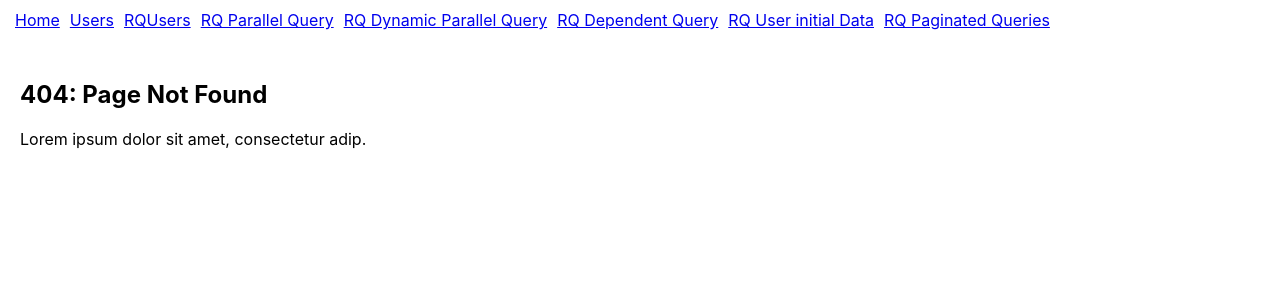
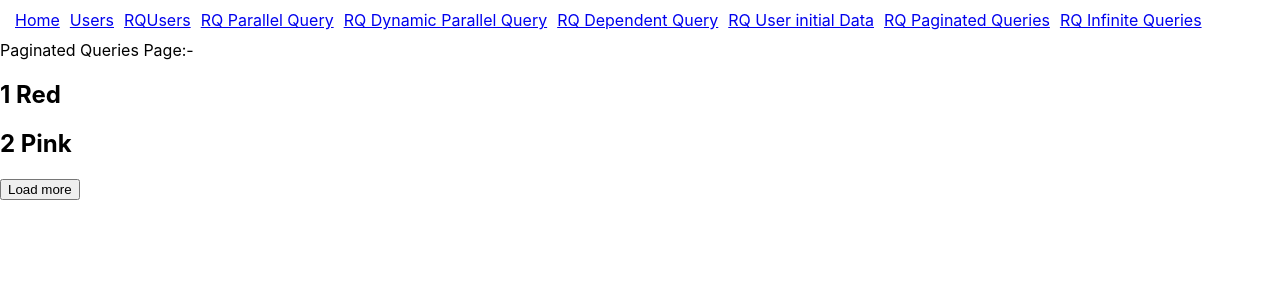
Before and after one commit to aditisolanki71/React-query, a React (Create React App) app: page /rq-infinite-query in a window 1280 px wide. Before the commit this address had no page. Shown: the top 300 px of the page. Built offline with nearby package versions, Linux system fonts and the light colour scheme; data requests are answered from the project's data file.

Commit message:
Infinite queries

```diff
--- a/src/App.js
+++ b/src/App.js
@@ -10,7 +10,8 @@ import ParallelQuery from './components/RQParallelQuery.page';
 import RQDynamicParallelQueryPage from "./components/RQDynamicParallelQuery.page";
 import RQDependentQueriesPage from "./components/DependentQueries.page"
 import RQUserInitialData from './components/RQUserInitialData.page';
-import PaginatedQueriesPage from './components/PaginatedQueries.page';
+import RQPaginatedQueriesPage from './components/RQPaginatedQueries.page';
+import RQInfiniteQueriesPage from './components/RQInfinitequeries.page';
 const client = new QueryClient();
 
 function App() {
@@ -42,6 +43,9 @@ function App() {
             <Link to="/rq-paginated" style={{ padding: 5 }}>
             RQ Paginated Queries
             </Link>
+            <Link to="/rq-infinite-query" style={{ padding: 5 }}>
+            RQ Infinite Queries
+            </Link>
         </nav>
         <Routes>
           <Route path="/rqusers/:userId" element={<RQUserDetail />} />
@@ -51,7 +55,8 @@ function App() {
           <Route path="/rq-dynamic-parallel"element={<RQDynamicParallelQueryPage userIds={[1,2,3]}/>} />
           <Route path="/rq-dependent"element={<RQDependentQueriesPage email="aditisolanki@gmail.com"/>} />
           <Route path="/rq-user-initial" element={<RQUserInitialData/>} />
-          <Route path="/rq-paginated" element={<PaginatedQueriesPage/>} />
+          <Route path="/rq-paginated" element={<RQPaginatedQueriesPage/>} />
+          <Route path="/rq-infinite-query" element={<RQInfiniteQueriesPage/>} />
           <Route path="/" element={<HomePage />} />
           <Route path="*" element={<NoMatch />} />
         </Routes>
--- /dev/null
+++ b/src/components/RQInfinitequeries.page.js
@@ -0,0 +1,70 @@
+import axios from "axios";
+import { useInfiniteQuery } from "react-query";
+import { Fragment, useState } from "react"
+
+const fetchColors = ({ pageParam = 1 }) => {
+    return axios.get(`http://localhost:3001/colors?_limit=2&_page=${pageParam}`)
+}
+
+// http://localhost:3001/colors?_limit=2&_page=1
+const RQInfiniteQueriesPage = () => {
+    const [pageNumber,setPageNumber] = useState(1);
+    const {
+            data: colors,
+            isLoading,
+            isError,
+            error,
+            hasNextPage,
+            fetchNextPage,
+            isFetching,
+            isFetchingNextPage
+        } = useInfiniteQuery(
+        ['fetch-colors'],
+         fetchColors,
+         {
+            getNextPageParam: (_lastPage, pages) => {
+                if(pages.length < 4) {
+                    return pages.length + 1
+                }
+                else {
+                    return undefined;
+                }
+            }
+         }
+    )
+    console.log("color data is",colors)
+
+    if(isLoading) {
+        return <h2>Loading Colors...</h2>
+    }
+
+    if(isError) {
+        return <h2>{error}</h2>
+    }
+
+    return (
+        <>
+            <div>
+                Paginated Queries Page:-
+                <div>
+                    {colors?.pages.map((group,index) => {
+                        return (
+                            <Fragment key={index}>
+                               {group.data.map((color) => (
+                                <h2 key={color.id}>{color.id} {color.label}</h2>
+                               ))}
+                            </Fragment>
+                        )}
+                    )}
+                </div>
+            </div>
+            <button disabled={!hasNextPage} onClick={fetchNextPage}>
+                Load more
+            </button>
+            <div>
+                {isFetching && !isFetchingNextPage ? "Fetching" : null}
+            </div>
+        </>
+    )
+}
+export default RQInfiniteQueriesPage;
--- a/src/components/PaginatedQueries.page.js
+++ b/src/components/RQPaginatedQueries.page.js
@@ -7,7 +7,7 @@ const fetchColors = (pageNumber) => {
 }
 
 // http://localhost:3001/colors?_limit=2&_page=1
-const PaginatedQueriesPage = () => {
+const RQPaginatedQueriesPage = () => {
     const [pageNumber,setPageNumber] = useState(1);
     const { data: colors,isLoading, isError, error } = useQuery(
         ['fetch-colors', pageNumber],
@@ -52,4 +52,4 @@ const PaginatedQueriesPage = () => {
 
     )
 }
-export default PaginatedQueriesPage;
+export default RQPaginatedQueriesPage;
```
